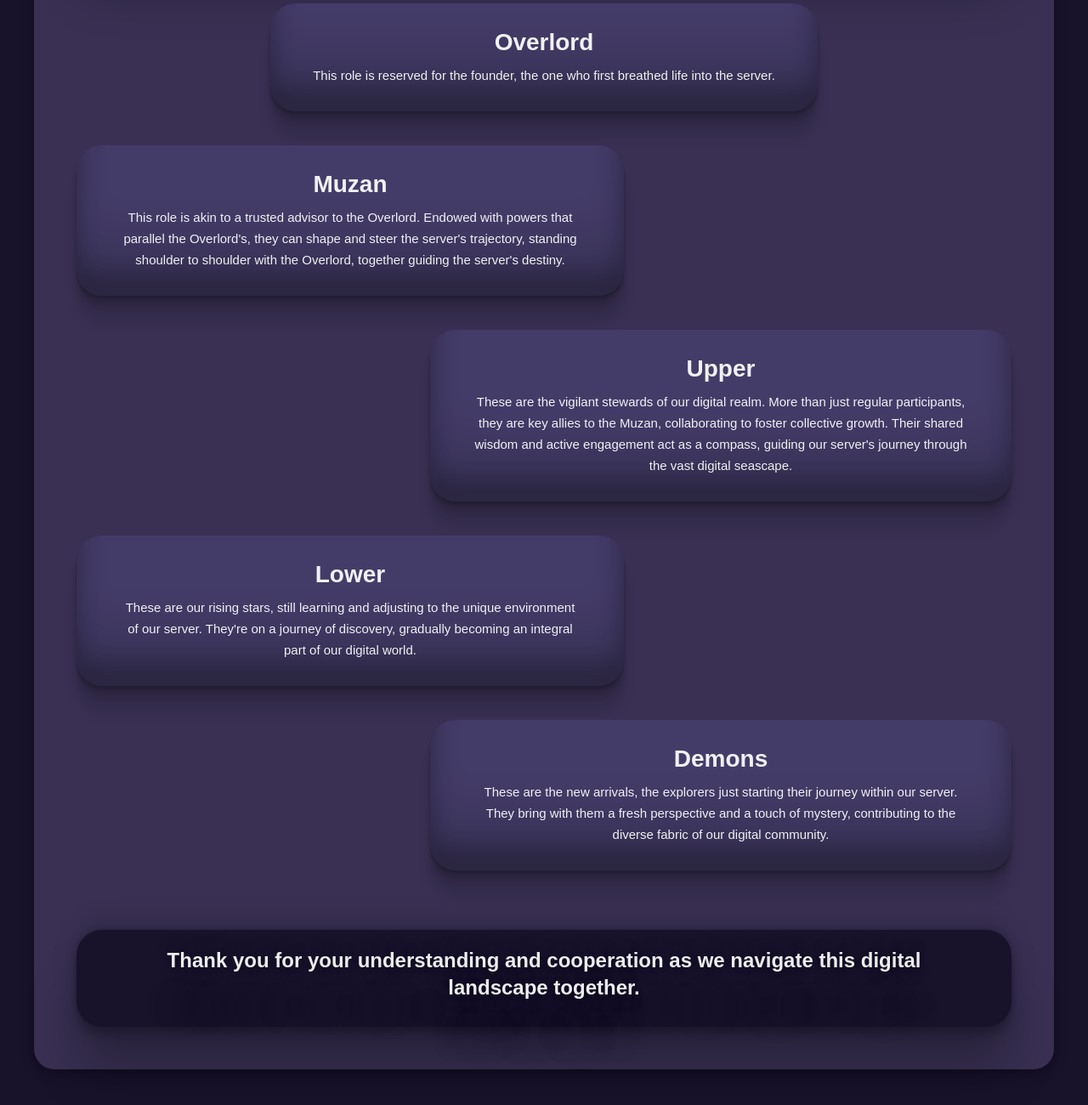
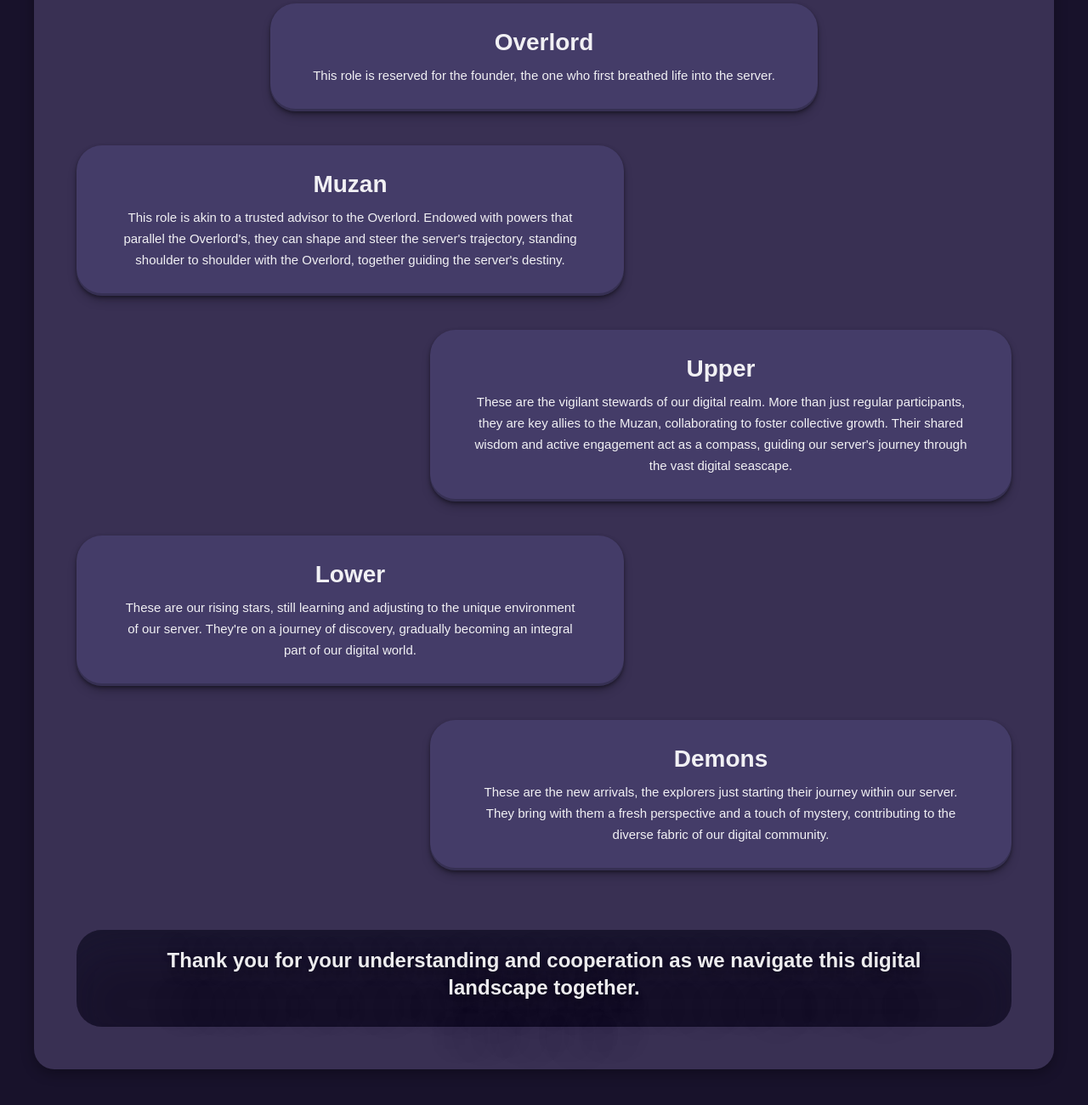
Before and after one commit to Shinsk2008/DEVELOPyourskills-roles, a plain HTML site: page index.html in a window 1280 px wide. Shown: the part 3702-5002 px from the top of the page at 85% size. Drawn offline with Linux system fonts and the light colour scheme; a script that the page names is missing.

Commit message:
Update style.css

```diff
--- a/style.css
+++ b/style.css
@@ -749,7 +749,7 @@ a {
     border-radius: 30px;
     padding: 20px 50px;
     margin: 20px 20px 50px 20px;
-    box-shadow: rgba(0, 0, 0, 0.25) 0px 54px 55px, rgba(0, 0, 0, 0.12) 0px -12px 30px, rgba(0, 0, 0, 0.12) 0px 4px 6px, rgba(0, 0, 0, 0.17) 0px 12px 13px, rgba(0, 0, 0, 0.09) 0px -3px 5px;
+    box-shadow: rgba(50, 50, 93, 0.25) 0px 30px 60px -12px inset, rgba(0, 0, 0, 0.3) 0px 18px 36px -18px inset;
 }
 
 .section-nine-one {
@@ -761,7 +761,7 @@ a {
 
 .back-one {
     background-color: #443C68;
-    box-shadow: rgba(0, 0, 0, 0.17) 0px -23px 25px 0px inset, rgba(0, 0, 0, 0.15) 0px -36px 30px 0px inset, rgba(0, 0, 0, 0.1) 0px -79px 40px 0px inset, rgba(0, 0, 0, 0.06) 0px 2px 1px, rgba(0, 0, 0, 0.09) 0px 4px 2px, rgba(0, 0, 0, 0.09) 0px 8px 4px, rgba(0, 0, 0, 0.09) 0px 16px 8px, rgba(0, 0, 0, 0.09) 0px 32px 16px;
+    box-shadow: rgba(0, 0, 0, 0.4) 0px 2px 4px, rgba(0, 0, 0, 0.3) 0px 7px 13px -3px, rgba(0, 0, 0, 0.2) 0px -3px 0px inset;
     border-radius: 30px;
     padding: 20px 50px;
     margin: 20px;
@@ -777,7 +777,7 @@ a {
 
 .back-two {
     background-color: #443C68;
-    box-shadow: rgba(0, 0, 0, 0.17) 0px -23px 25px 0px inset, rgba(0, 0, 0, 0.15) 0px -36px 30px 0px inset, rgba(0, 0, 0, 0.1) 0px -79px 40px 0px inset, rgba(0, 0, 0, 0.06) 0px 2px 1px, rgba(0, 0, 0, 0.09) 0px 4px 2px, rgba(0, 0, 0, 0.09) 0px 8px 4px, rgba(0, 0, 0, 0.09) 0px 16px 8px, rgba(0, 0, 0, 0.09) 0px 32px 16px;
+    box-shadow: rgba(0, 0, 0, 0.4) 0px 2px 4px, rgba(0, 0, 0, 0.3) 0px 7px 13px -3px, rgba(0, 0, 0, 0.2) 0px -3px 0px inset;
     border-radius: 30px;
     padding: 20px 50px;
     margin: 20px;
@@ -797,7 +797,7 @@ a {
     align-items: center;
     max-width: 60%;
     background-color: #443C68;
-    box-shadow: rgba(0, 0, 0, 0.17) 0px -23px 25px 0px inset, rgba(0, 0, 0, 0.15) 0px -36px 30px 0px inset, rgba(0, 0, 0, 0.1) 0px -79px 40px 0px inset, rgba(0, 0, 0, 0.06) 0px 2px 1px, rgba(0, 0, 0, 0.09) 0px 4px 2px, rgba(0, 0, 0, 0.09) 0px 8px 4px, rgba(0, 0, 0, 0.09) 0px 16px 8px, rgba(0, 0, 0, 0.09) 0px 32px 16px;
+    box-shadow: rgba(0, 0, 0, 0.4) 0px 2px 4px, rgba(0, 0, 0, 0.3) 0px 7px 13px -3px, rgba(0, 0, 0, 0.2) 0px -3px 0px inset;
     border-radius: 30px;
     padding: 20px 50px;
     margin: 20px;
@@ -813,7 +813,7 @@ a {
 
 .back-four {
     background-color: #443C68;
-    box-shadow: rgba(0, 0, 0, 0.17) 0px -23px 25px 0px inset, rgba(0, 0, 0, 0.15) 0px -36px 30px 0px inset, rgba(0, 0, 0, 0.1) 0px -79px 40px 0px inset, rgba(0, 0, 0, 0.06) 0px 2px 1px, rgba(0, 0, 0, 0.09) 0px 4px 2px, rgba(0, 0, 0, 0.09) 0px 8px 4px, rgba(0, 0, 0, 0.09) 0px 16px 8px, rgba(0, 0, 0, 0.09) 0px 32px 16px;
+    box-shadow: rgba(0, 0, 0, 0.4) 0px 2px 4px, rgba(0, 0, 0, 0.3) 0px 7px 13px -3px, rgba(0, 0, 0, 0.2) 0px -3px 0px inset;
     border-radius: 30px;
     padding: 20px 50px;
     margin: 20px;
@@ -833,7 +833,7 @@ a {
     align-items: center;
     max-width: 60%;
     background-color: #443C68;
-    box-shadow: rgba(0, 0, 0, 0.17) 0px -23px 25px 0px inset, rgba(0, 0, 0, 0.15) 0px -36px 30px 0px inset, rgba(0, 0, 0, 0.1) 0px -79px 40px 0px inset, rgba(0, 0, 0, 0.06) 0px 2px 1px, rgba(0, 0, 0, 0.09) 0px 4px 2px, rgba(0, 0, 0, 0.09) 0px 8px 4px, rgba(0, 0, 0, 0.09) 0px 16px 8px, rgba(0, 0, 0, 0.09) 0px 32px 16px;
+    box-shadow: rgba(0, 0, 0, 0.4) 0px 2px 4px, rgba(0, 0, 0, 0.3) 0px 7px 13px -3px, rgba(0, 0, 0, 0.2) 0px -3px 0px inset;
     border-radius: 30px;
     padding: 20px 50px;
     margin: 20px;
@@ -852,7 +852,7 @@ a {
     border-radius: 30px;
     padding: 20px 50px;
     margin: 50px 20px 20px 20px;
-    box-shadow: rgba(0, 0, 0, 0.25) 0px 54px 55px, rgba(0, 0, 0, 0.12) 0px -12px 30px, rgba(0, 0, 0, 0.12) 0px 4px 6px, rgba(0, 0, 0, 0.17) 0px 12px 13px, rgba(0, 0, 0, 0.09) 0px -3px 5px;
+    box-shadow: rgba(50, 50, 93, 0.25) 0px 30px 60px -12px inset, rgba(0, 0, 0, 0.3) 0px 18px 36px -18px inset;
 }
 
 .description-nine {
```
